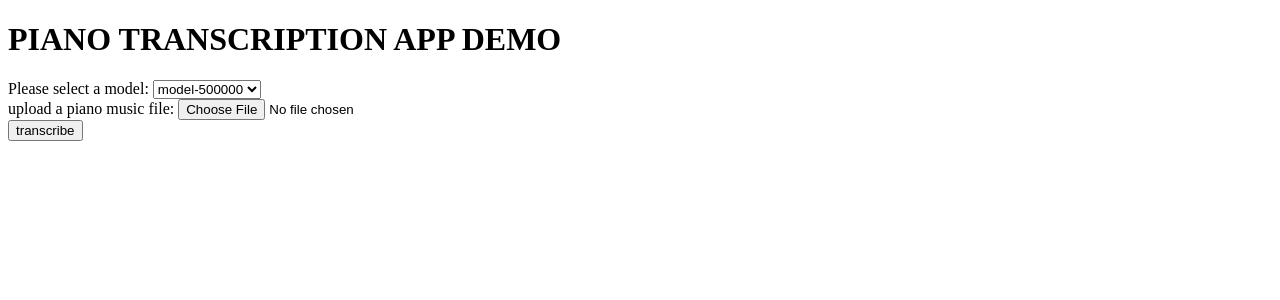
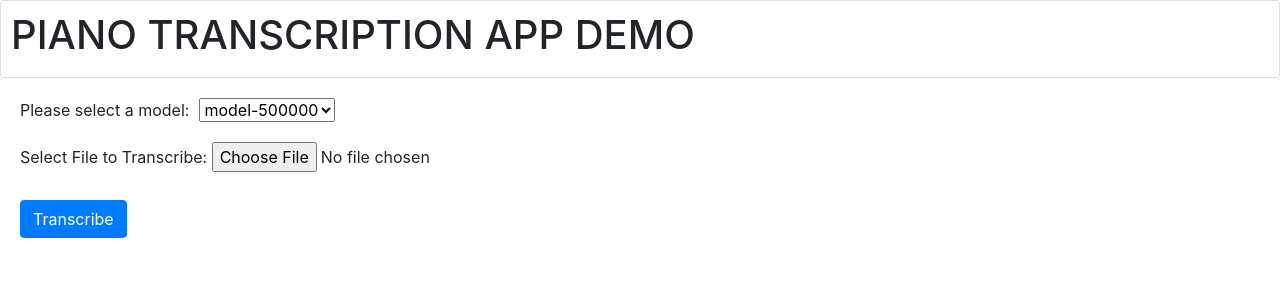
Before and after one commit to cheryl1223/piano-transcription-on-cloud, a Flask app: page / in a window 1280 px wide. Shown: the top 300 px of the page. Run offline with Flask 2, Linux system fonts and the light colour scheme; some libraries are stand-ins or nearby versions.

Commit message:
app updates

```diff
--- a/app.py
+++ b/app.py
@@ -1,28 +1,56 @@
 from flask import Flask, render_template, request, make_response, jsonify, send_file
 import os
 import glob
+from transcribe import transcribe_file
+import time
 
 app = Flask(__name__)
 
 APP_ROOT = os.path.dirname(os.path.abspath(__file__))
 
-@app.route('/', methods=['GET', 'POST'])
-def upload():
+output_name = ""
+
+# @app.route('/', methods=['GET'])
+# def upload():
+#     display_text = ''
+#     return render_template('index.html',display_text= display_text,download = False)
+
+@app.route('/', methods=['GET','POST'])
+def run_transcribe():
     if request.method == 'POST':
+        global output_name
         for f in glob.glob("*.png") + glob.glob("*.mid") +  glob.glob("*.flac") +  glob.glob("*.wav") +  glob.glob("*.mp3"):
             os.remove(f)
         file = request.files['file']
         model_name = str(request.form.get('model'))
         file_name = file.filename
+        print('Filename-->'+file_name)
         file.save(file_name)
         partial_name = file_name.split(".")[0]
         flac_name = "converted.flac"
         os.system("ffmpeg -y -i " + file_name+ " -sample_fmt s16 -ac 1 -ar 16000 " + flac_name)
+        # time.sleep(10)
+        # transcribe_file(model_name,flac_name,'.',None,0.5,0.5)
+
         os.system("python transcribe.py "+ model_name + " "+ flac_name)
+        display_text = 'The file is ready to download'
         output_name = flac_name +'.' + model_name+ ".pred.mid"
+        print(output_name + "::" + file_name)
+        # return render_template('index.html',display_text = display_text,download=True)
         return send_file(output_name, attachment_filename=output_name, as_attachment=True)
     else:
-        return render_template('index.html')
+        return render_template('index.html',download=False)
+
+@app.route('/download', methods=['POST'])
+def download():
+    global output_name
+    print('Output File-->' + output_name + "::" + str(os.path.exists(output_name)))
+    if os.path.exists(output_name):
+        return send_file(output_name, attachment_filename=output_name, as_attachment=True)
+    else:
+        return render_template('index.html',download=True)
+
+
 
 if __name__ == '__main__':
     app.run("0.0.0.0")
--- a/templates/index.html
+++ b/templates/index.html
@@ -1,21 +1,36 @@
-<!DOCTYPE html>
-<html>
+<!doctype html>
+<html lang="en">
+
   <head>
+    <!-- Required meta tags -->
+    <meta charset="utf-8">
+    <meta name="viewport" content="width=device-width, initial-scale=1, shrink-to-fit=no">
+
+    <!-- Bootstrap CSS -->
+    <link rel="stylesheet" href="https://maxcdn.bootstrapcdn.com/bootstrap/4.0.0/css/bootstrap.min.css" integrity="sha384-Gn5384xqQ1aoWXA+058RXPxPg6fy4IWvTNh0E263XmFcJlSAwiGgFAW/dAiS6JXm" crossorigin="anonymous">
+    <style>
+      div
+      {
+        padding: 10px;
+      }
+    </style>
     <script>
          function submit() {
              document.getElementById("form").submit();
          }
       </script>
+
+    <title>PIANO TRANSCRIPTION APP DEMO </title>
   </head>
+
   <body>
-
-      <div class="content">
-         <h1 class="title"> PIANO TRANSCRIPTION APP DEMO </h1>
-         <form id="form"  method = "POST"
-               enctype = "multipart/form-data">
+    <div class="card">
+      <h1>PIANO TRANSCRIPTION APP DEMO </h1>
+    </div>
+    <form id="form" method="POST" enctype="multipart/form-data">
       <div class="form-group">
         <div class="input-group">
-                    <span class="input-group-addon">Please select a model: </span>
+          <span class="input-group-addon" style="padding-right: 10px;">Please select a model: </span>
           <select id="model" name="model">
             <option value="model-500000.pt">model-500000</option>
             <option value="model-65000.pt">model-65000</option>
@@ -23,12 +38,40 @@
         </div>
         <div class="image-box center">
           <label for="file-upload" class="center custom-button">
-                    <i class="fa fa-upload"></i> upload a piano music file:
-                    <input type="file" id="file-upload" name="file"/>
+            <i class="fa fa-upload"></i> Select File to Transcribe:
+            <input type="file" id="file-upload" name="file" />
           </label>
         </div>
-              <button type="submit" class="btn btn-default"  onchange=submit() >transcribe </button>
+
+
+        <div>
+          <button type="submit" class="btn btn-primary"  onchange=submit()>
+          <span class="spinner-border spinner-border-sm"></span>
+          Transcribe
+          <!-- </button>
+          {% if display_text %}
+          <div>
+            {{display_text}}
           </div>
+          {% endif %} -->
         </div>
+        <form id="download" method="POST" enctype="multipart/form-data">
+          <div>
+            {% if download %}
+            <button type="submit" class="btn btn-primary"  >Download</button>
+            <button type="submit" class="btn btn-primary" >Play</button>
+            {% endif %}
+          </div>
+        </form>
+      </div>
+    </form>
+    <!-- <h1>Hello, world!</h1> -->
+
+    <!-- Optional JavaScript -->
+    <!-- jQuery first, then Popper.js, then Bootstrap JS -->
+    <script src="https://code.jquery.com/jquery-3.2.1.slim.min.js" integrity="sha384-KJ3o2DKtIkvYIK3UENzmM7KCkRr/rE9/Qpg6aAZGJwFDMVNA/GpGFF93hXpG5KkN" crossorigin="anonymous"></script>
+    <script src="https://cdnjs.cloudflare.com/ajax/libs/popper.js/1.12.9/umd/popper.min.js" integrity="sha384-ApNbgh9B+Y1QKtv3Rn7W3mgPxhU9K/ScQsAP7hUibX39j7fakFPskvXusvfa0b4Q" crossorigin="anonymous"></script>
+    <script src="https://maxcdn.bootstrapcdn.com/bootstrap/4.0.0/js/bootstrap.min.js" integrity="sha384-JZR6Spejh4U02d8jOt6vLEHfe/JQGiRRSQQxSfFWpi1MquVdAyjUar5+76PVCmYl" crossorigin="anonymous"></script>
   </body>
+
 </html>
--- a/transcribe.py
+++ b/transcribe.py
@@ -51,8 +51,9 @@ def transcribe(model, audio):
 
 
 def transcribe_file(model_file, flac_paths, save_path, sequence_length,
-                  onset_threshold, frame_threshold, device):
+                  onset_threshold, frame_threshold):
 
+    device = 'cuda' if torch.cuda.is_available() else 'cpu'
     model = torch.load(model_file, map_location=device).eval()
     summary(model)
 
@@ -85,7 +86,6 @@ if __name__ == '__main__':
     parser.add_argument('--sequence-length', default=None, type=int)
     parser.add_argument('--onset-threshold', default=0.5, type=float)
     parser.add_argument('--frame-threshold', default=0.5, type=float)
-    parser.add_argument('--device', default='cuda' if torch.cuda.is_available() else 'cpu')
 
     with torch.no_grad():
         transcribe_file(**vars(parser.parse_args()))
```
Also changed, not shown: 2 other files. Lines whose indentation alone changed are shown as unchanged.
